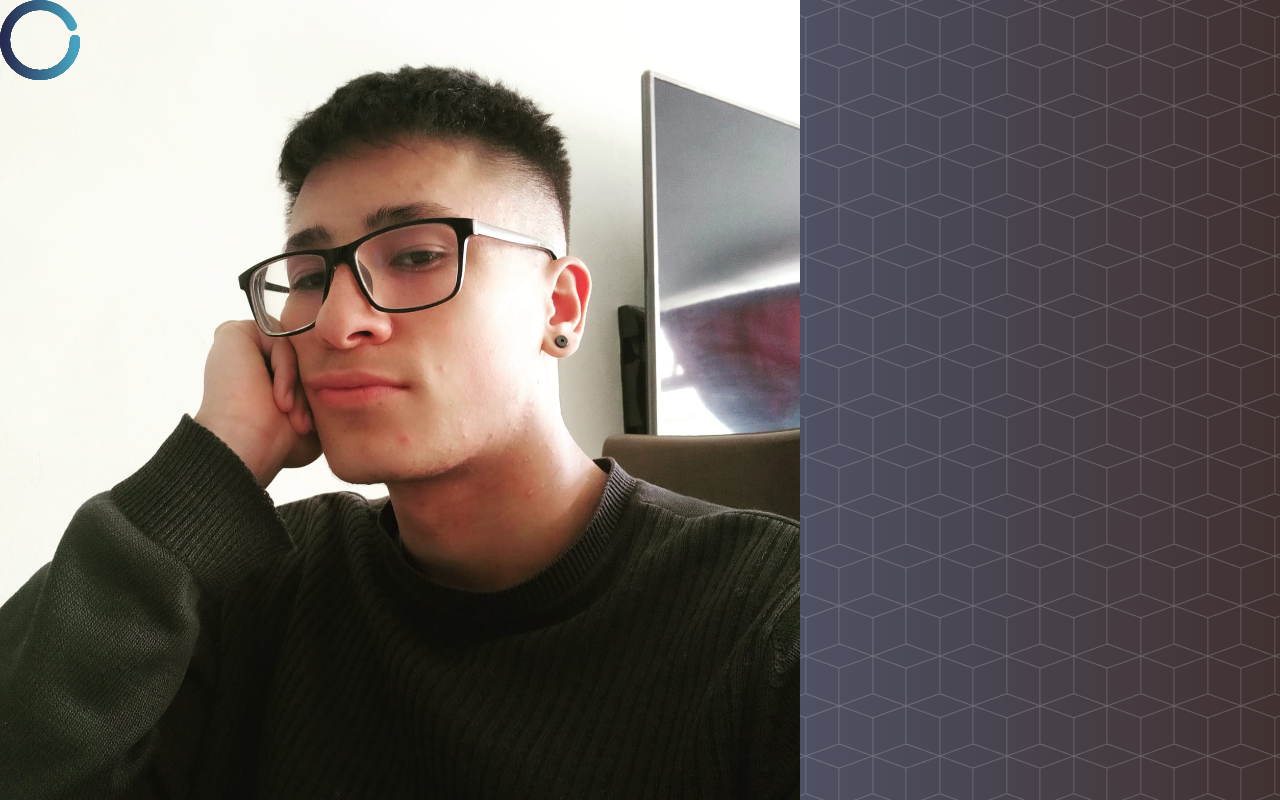
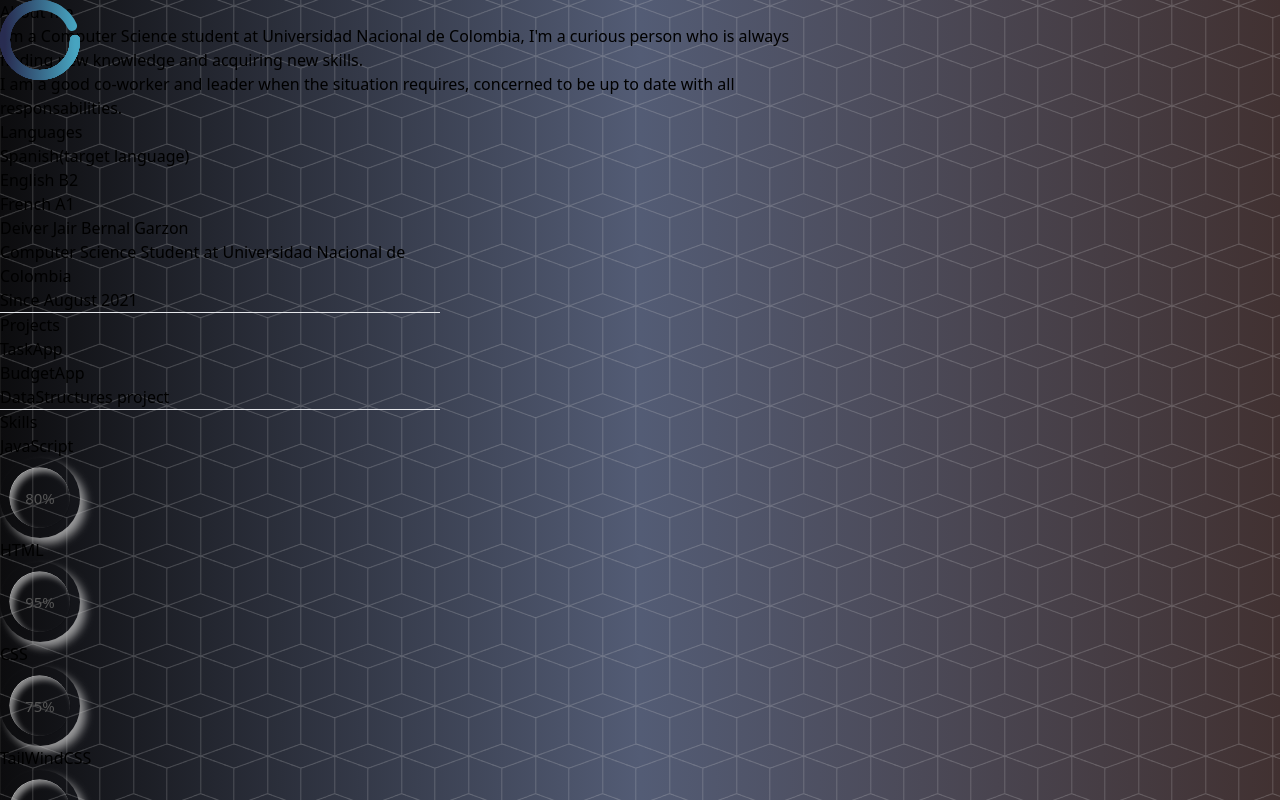
Before and after one commit to DrakoMiau/CV-ReactJS, a React (Vite) app: page / in a window 1280 px wide. Shown: the top 800 px of the page. Built offline with nearby package versions, Linux system fonts and the light colour scheme.

Commit message:
Update PersonalInfo.jsx

```diff
--- a/src/components/PersonalInfo.jsx
+++ b/src/components/PersonalInfo.jsx
@@ -2,10 +2,7 @@ function PersonalInfo() {
     return (
         <div className="w-1/3 rounded-l-2xl shadow-gray-900 h-full float-left flex flex-col bg-cyan-900">
             <div className="object-top flex justify-center items-center mt-5">
-                <img
-                    src="/src/assets/Me.jpeg"
-                    className="rounded-full mb-6 w-52 "
-                ></img>
+
             </div>
             <div className="bg-slate-800 flex-grow rounded-bl-xl text-slate-200">
                 <section>
```
